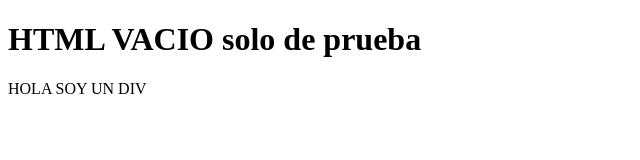
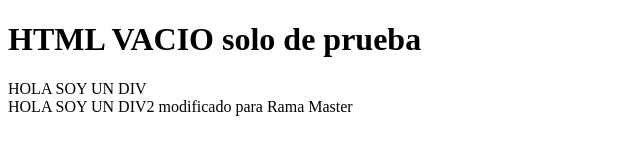
Before and after one commit to Ander8585/fundamentos_CSS, a plain HTML site: page otro.html in a window 1280 px wide. Shown: the whole page, without its empty margins (0-640 px from the left). Drawn offline with Linux system fonts and the light colour scheme.

Commit message:
Div2 modificado para rama master

```diff
--- a/otro.html
+++ b/otro.html
@@ -9,5 +9,6 @@
 <body>
   <h1>HTML VACIO solo de prueba</h1>
   <div>HOLA SOY UN DIV</div>
+  <div>HOLA SOY UN DIV2 modificado para Rama Master</div>
 </body>
 </html>
```
